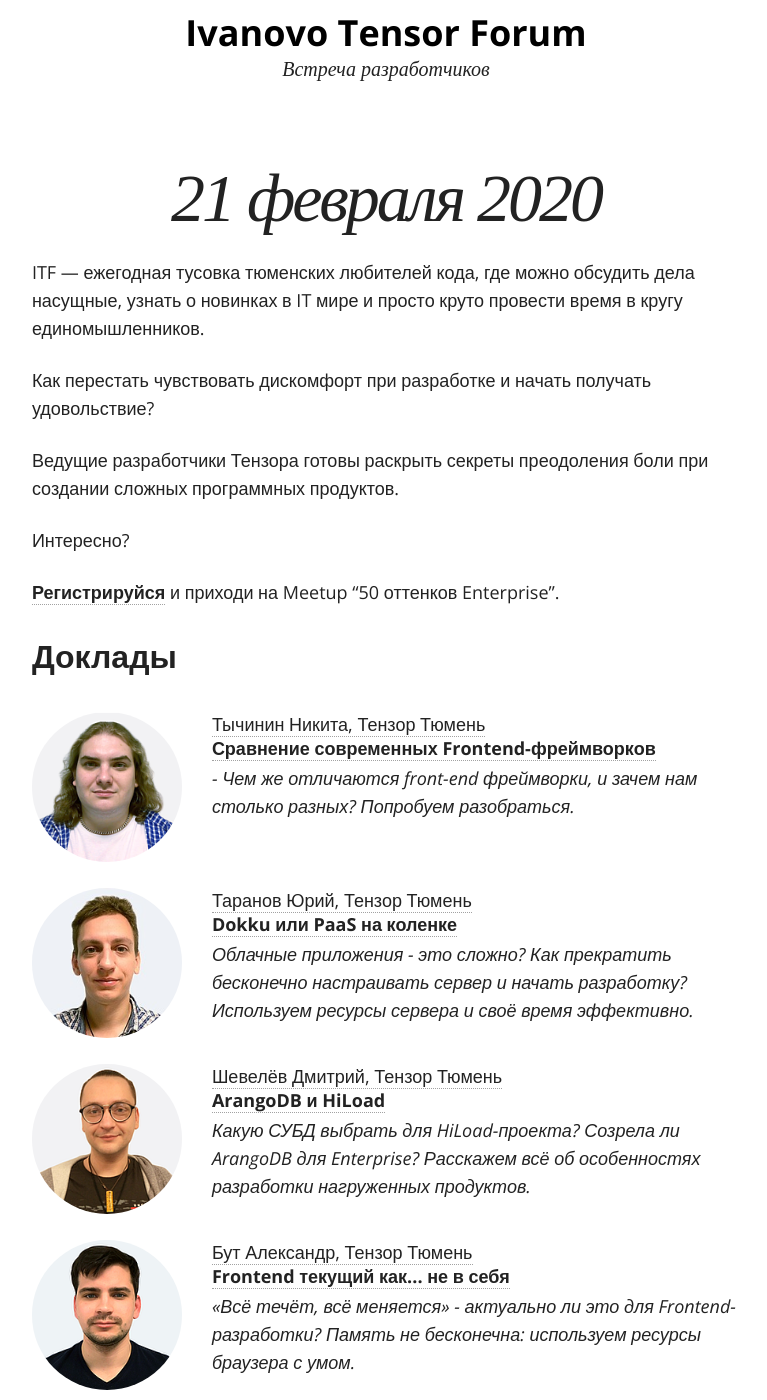
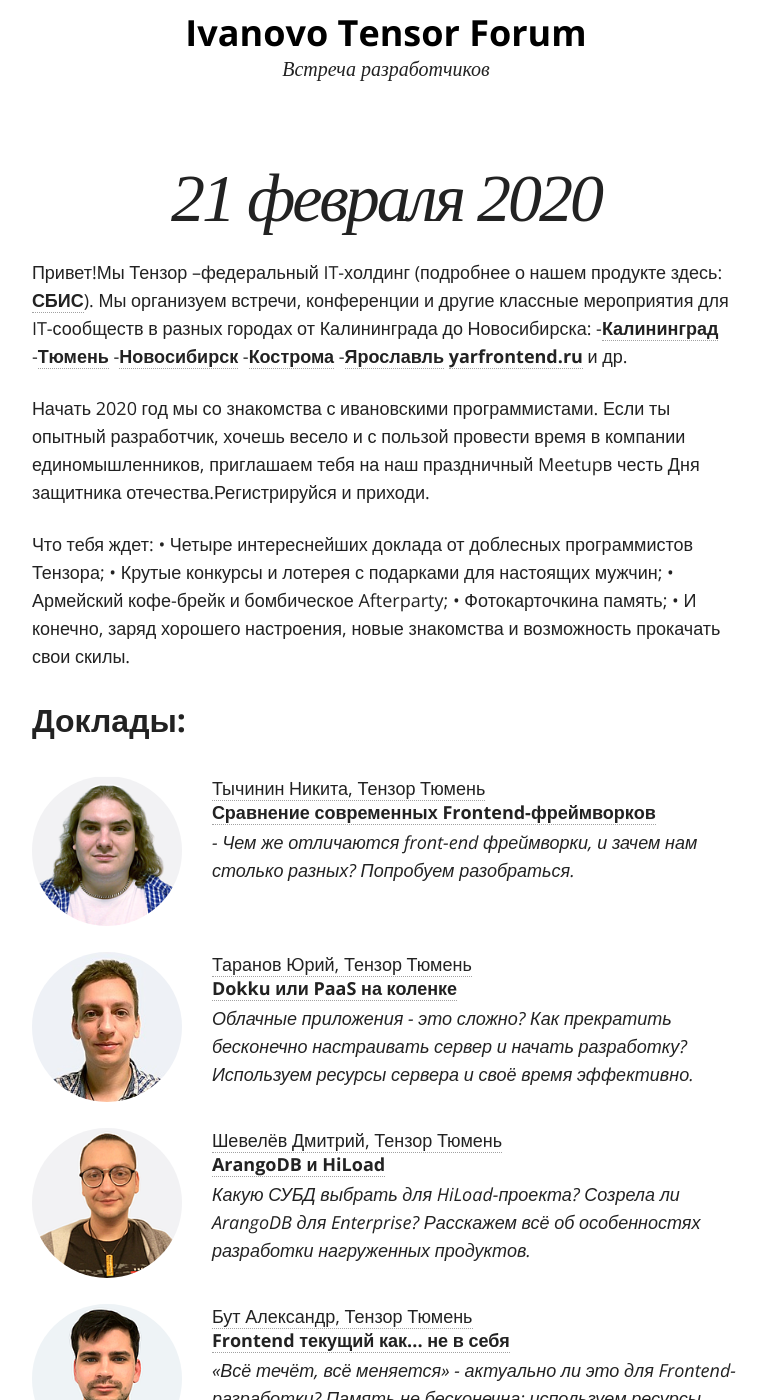
Before and after one commit to itftensor/itftensor.github.io, a Jekyll site: the page built from index.md, in a window 1280 px wide and 1400 px high, scrolled down 465 px. Shown: the whole window, without its empty margins (254-1021 px from the left). Built offline with Jekyll 4.4.1, drawn with Linux system fonts in a browser that asks for light colours; nearby versions of some CDN libraries; comment, search, counter and statistics services are not loaded; some of the changed text lies outside the part shown.

Commit message:
главная страница

```diff
--- a/index.md
+++ b/index.md
@@ -4,18 +4,24 @@ title: 21 февраля 2020
 excerpt:
 comments: true
 ---
-ITF — ежегодная тусовка тюменских любителей кода, где можно обсудить дела насущные, узнать о новинках в IT мире и просто круто провести время в кругу единомышленников.
+Привет!Мы Тензор –федеральный IT-холдинг (подробнее о нашем продукте здесь: [**СБИС**][sbis]). Мы организуем встречи, конференции и другие классные мероприятия для IT-сообществ в разных городах от Калининграда до Новосибирска:
+ -[**Калининград**][kltf]
+ -[**Тюмень**][tmnconf]
+ -[**Новосибирск**][1070873]
+ -[**Кострома**][1040266]
+ -[**Ярославль**][1050019] [**yarfrontend.ru**][yarfrontend]
+ и др.
 
-Как перестать чувствовать дискомфорт при разработке и начать получать удовольствие?
+Начать 2020 год мы со знакомства с ивановскими программистами. Если  ты  опытный  разработчик,  хочешь  весело  и  с  пользой  провести  время  в  компании  единомышленников, приглашаем тебя на наш праздничный Meetupв честь Дня защитника отечества.Регистрируйся и приходи.
 
-Ведущие разработчики Тензора готовы раскрыть секреты преодоления боли при создании сложных программных продуктов.
+Что тебя ждет:
+• Четыре интереснейших доклада от доблесных программистов Тензора;
+• Крутые конкурсы и лотерея с подарками для настоящих мужчин;
+• Армейский кофе-брейк и бомбическое Afterparty;
+• Фотокарточкина память;
+• И конечно, заряд хорошего настроения, новые знакомства и возможность прокачать свои скилы.
 
-Интересно?
-
-[**Регистрируйся**][register] и приходи на Meetup "50 оттенков Enterprise".
-
-
-Доклады
+Доклады:
 -------
 
 <ul class="post-list">
@@ -38,42 +44,26 @@ ITF — ежегодная тусовка тюменских любителей
 {% endfor %}
 </ul>
 
-Когда
+Когда и где:
 -----
 
-Итак, 19 сентября в 19:00 состоится пятая встреча программистов в рамках TTF – 2019.
-На все доклады отведено 2,5 часа.
-Между выступлениями запланирован 10-минутный кофе-брейк, чтобы вы могли перекусить.
-Для первых 30-ти зарегистрировавшихся after-party за счет компании!))
+Мы ждем тебя 21.02 в 18:30 в конференц-зале LOFT(г. Иваново, ул. Типографская, д. 6, 2 этаж).
+Обязательнапредварительная регистрация.Участие бесплатное.
+Первые 30 зарегистрировавшихся получат повестку для явки на секретное AfterParty за счет компании.
+Мы ждем тебя!
 
-Дата: 19/09/2019, четверг.
-
-Время: с 19.00 до 22.00.
+<iframe src="https://yandex.ru/map-widget/v1/?um=constructor%3A54eaf86410f7effcdc9c33774d3193862bf6c46521fc0f874210e83fac0d80e7&amp;source=constructor" width="700" height="450" frameborder="0"></iframe>
 
 __Вход – free.__
-
-
-Где
----
-<iframe src="https://yandex.ru/map-widget/v1/?um=constructor%3A54eaf86410f7effcdc9c33774d3193862bf6c46521fc0f874210e83fac0d80e7&amp;source=constructor" width="700" height="450" frameborder="0"></iframe>
-
-Встреча пройдет по адресу: г. Тюмень, ул. Республики, 159, Отель Восток, конференц-зал Юпитер.
-
-Маршрут от остановки общественного транспорта указан на карте.
-
-Места для парковки автомобилей указаны на карте зеленым цветом.
-
-Контактные телефоны: +7 906 875-06-47 Алёна
-
-<!--
-<ul class="post-list">
-{% for post in site.posts limit:10 %}
-  <li><article><a href="{{ site.url }}{{ post.url }}">{{ post.title }} <span class="entry-date"><time datetime="{{ post.date | date_to_xmlschema }}">{{ post.date | date: "%B %d, %Y" }}</time></span></a></article></li>
-{% endfor %}
-</ul>
--->
 
 [register]: /register/
 [place]: http://rybinsk.vikonda.ru/
 [tensor]: http://tensor.ru/
 [speakers]: /speakers/
+[sbis]: https://sbis.ru/
+[kltf]: http://kltf.tensor.ru/
+[tmnconf]: http://tmnconf.tensor.ru/
+[1070873]: https://kompaniya-tenzor-events.timepad.ru/event/1070873/
+[1040266]: https://tensor-tmn.timepad.ru/event/1040266/
+[1050019]: https://kompaniya-tenzor-events.timepad.ru/event/1050019/
+[yarfrontend]: http://yarfrontend.ru/
```
